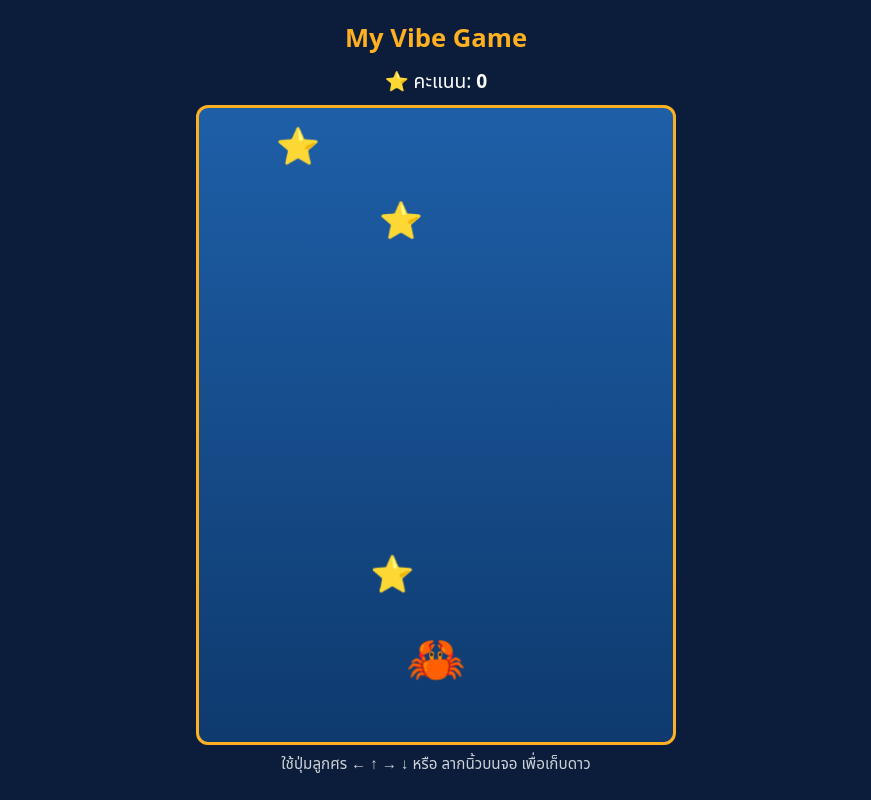
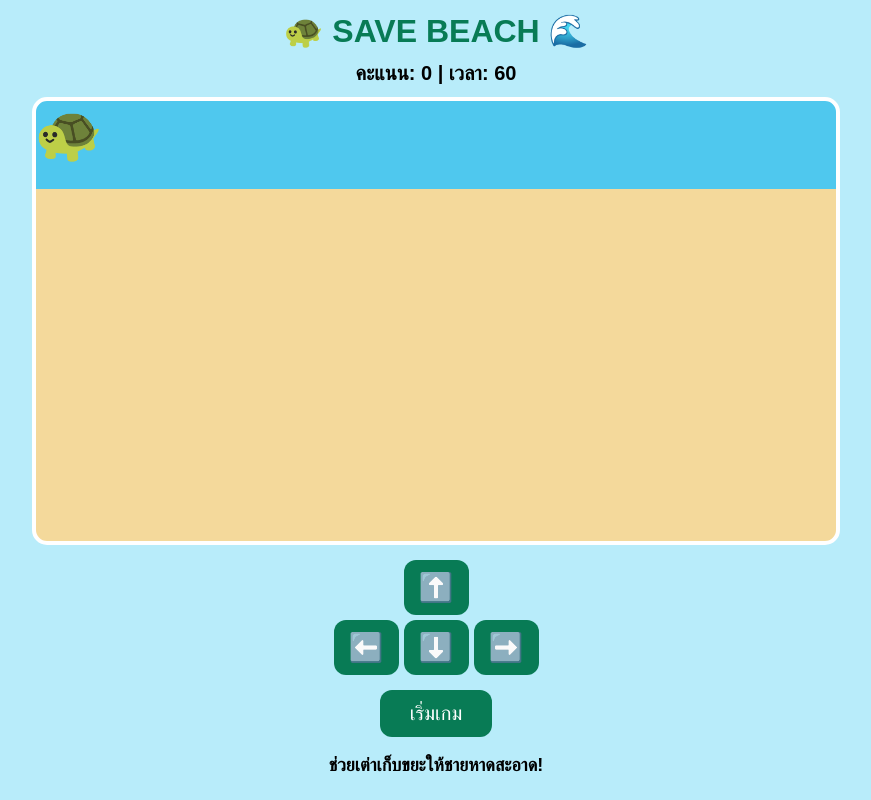
Before and after one commit to chocmatcha/nmachocchip, a plain HTML site: page index.html in a window 1280 px wide. Shown: the whole page, without its empty margins (204-1075 px from the left). Drawn offline with Linux system fonts and the light colour scheme.

Commit message:
change game

```diff
--- a/index.html
+++ b/index.html
@@ -1,139 +1,266 @@
+
 <!DOCTYPE html>
 <html lang="th">
 <head>
 <meta charset="UTF-8">
 <meta name="viewport" content="width=device-width, initial-scale=1.0">
-  <!-- 🎮 TODO: เปลี่ยนชื่อเกมของทีมตรงนี้ -->
-  <title>My Vibe Game</title>
+<title>SAVE BEACH</title>
+
 <style>
-    * { box-sizing: border-box; margin: 0; padding: 0; }
 body {
-      background: #0b1d3a;
-      color: #fff;
-      font-family: "Sarabun", "Noto Sans Thai", system-ui, sans-serif;
+    text-align: center;
+    font-family: Arial;
+    background: #b8ecfa;
+    margin: 0;
+}
+
+h1 {
+    color: #087b55;
+    margin: 12px;
+}
+
+#info {
+    font-size: 20px;
+    font-weight: bold;
+    margin: 12px;
+}
+
+#game {
+    width: 95vw;
+    max-width: 800px;
+    height: 55vh;
+    min-height: 350px;
+    max-height: 500px;
+    margin: auto;
+    position: relative;
+    overflow: hidden;
+    border: 4px solid white;
+    border-radius: 15px;
+    background: linear-gradient(
+        to bottom,
+        #4fc8ee 0%,
+        #4fc8ee 20%,
+        #f4d99b 20%,
+        #f4d99b 100%
+    );
+}
+
+#turtle {
+    position: absolute;
+    font-size: 55px;
+    width: 65px;
+    height: 65px;
     display: flex;
-      flex-direction: column;
+    justify-content: center;
     align-items: center;
-      min-height: 100vh;
-      padding: 12px;
-      touch-action: none; /* กันหน้าจอเลื่อนตอนลากนิ้วบนมือถือ */
+    z-index: 5;
 }
-    h1 { font-size: 1.6rem; margin: 8px 0; color: #ffb020; }
-    #hud { display: flex; gap: 24px; font-size: 1.2rem; margin-bottom: 8px; }
-    canvas {
-      background: linear-gradient(#1e5fa8, #0e3a6e);
-      border: 3px solid #ffb020;
+
+.trash {
+    position: absolute;
+    font-size: 27px;
+}
+
+#controls {
+    margin: 15px auto;
+    display: grid;
+    grid-template-columns: 65px 65px 65px;
+    grid-template-rows: 55px 55px;
+    gap: 5px;
+    justify-content: center;
+}
+
+.move {
+    background: #087b55;
+    color: white;
+    border: none;
     border-radius: 12px;
-      width: 100%;
-      max-width: 480px;
-      aspect-ratio: 3 / 4;
+    font-size: 28px;
+    touch-action: none;
 }
-    #help { margin-top: 8px; opacity: 0.8; font-size: 0.95rem; text-align: center; }
+
+.move:active {
+    background: #36a879;
+}
+
+#start {
+    padding: 12px 30px;
+    background: #087b55;
+    color: white;
+    border: none;
+    border-radius: 12px;
+    font-size: 20px;
+}
+
+#message {
+    font-weight: bold;
+    font-size: 18px;
+}
 </style>
 </head>
+
 <body>
-  <!-- 🎮 TODO: เปลี่ยนชื่อเกมของทีมตรงนี้ด้วย -->
-  <h1>My Vibe Game</h1>
-  <div id="hud">
-    <span>⭐ คะแนน: <b id="score">0</b></span>
+
+<h1>🐢 SAVE BEACH 🌊</h1>
+
+<div id="info">
+คะแนน: <span id="score">0</span>
+| เวลา: <span id="time">60</span>
 </div>
-  <canvas id="game" width="480" height="640"></canvas>
-  <p id="help">ใช้ปุ่มลูกศร ← ↑ → ↓ หรือ ลากนิ้วบนจอ เพื่อเก็บดาว</p>
+
+<div id="game">
+    <div id="turtle">🐢</div>
+</div>
+
+<div id="controls">
+    <div></div>
+    <button class="move" data-dir="up">⬆️</button>
+    <div></div>
+
+    <button class="move" data-dir="left">⬅️</button>
+    <button class="move" data-dir="down">⬇️</button>
+    <button class="move" data-dir="right">➡️</button>
+</div>
+
+<button id="start" onclick="startGame()">เริ่มเกม</button>
+
+<p id="message">ช่วยเต่าเก็บขยะให้ชายหาดสะอาด!</p>
 
 <script>
-    // =========================================================
-    // 1) ตั้งค่าเกม  (ลองแก้ตัวเลขตรงนี้ด้วยมือดูได้เลย!)
-    // =========================================================
-    const PLAYER_SPEED = 5;     // ความเร็วผู้เล่น
-    const STAR_COUNT   = 3;     // จำนวนดาวบนจอพร้อมกัน
-    const PLAYER_EMOJI = "🦀";  // ตัวละครผู้เล่น
-    const STAR_EMOJI   = "⭐";  // ของที่ต้องเก็บ
+const game = document.getElementById("game");
+const turtle = document.getElementById("turtle");
 
-    const canvas = document.getElementById("game");
-    const ctx = canvas.getContext("2d");
-    const scoreEl = document.getElementById("score");
+let x, y, score, time;
+let running = false;
+let trash = [];
+let timer;
+let moveInterval = null;
+let direction = null;
 
-    // =========================================================
-    // 2) ข้อมูลในเกม (state)
-    // =========================================================
-    let score = 0;
-    const player = { x: 240, y: 560, size: 48 };
-    let stars = [];
-    const keys = {};
+const size = 65;
 
-    function randomStar() {
-      return {
-        x: 30 + Math.random() * (canvas.width - 60),
-        y: 30 + Math.random() * (canvas.height - 160),
-        size: 36,
-      };
-    }
-    for (let i = 0; i < STAR_COUNT; i++) stars.push(randomStar());
+function createTrash() {
+    let item = document.createElement("div");
+    item.className = "trash";
 
-    // =========================================================
-    // 3) การควบคุม: คีย์บอร์ด + นิ้ว/เมาส์
-    // =========================================================
-    window.addEventListener("keydown", (e) => { keys[e.key] = true; });
-    window.addEventListener("keyup",   (e) => { keys[e.key] = false; });
+    let red = Math.random() < 0.2;
 
-    function moveToPointer(e) {
-      const rect = canvas.getBoundingClientRect();
-      player.x = ((e.clientX - rect.left) / rect.width) * canvas.width;
-      player.y = ((e.clientY - rect.top) / rect.height) * canvas.height;
-    }
-    canvas.addEventListener("pointerdown", moveToPointer);
-    canvas.addEventListener("pointermove", (e) => { if (e.buttons) moveToPointer(e); });
+    item.textContent = red ? "🔴" : "🗑️";
+    item.dataset.type = red ? "red" : "normal";
 
-    // =========================================================
-    // 4) อัปเดตเกมทุกเฟรม
-    // =========================================================
-    function update() {
-      if (keys["ArrowLeft"])  player.x -= PLAYER_SPEED;
-      if (keys["ArrowRight"]) player.x += PLAYER_SPEED;
-      if (keys["ArrowUp"])    player.y -= PLAYER_SPEED;
-      if (keys["ArrowDown"])  player.y += PLAYER_SPEED;
+    item.style.left = Math.random() *
+        (game.clientWidth - 35) + "px";
 
-      // ไม่ให้ผู้เล่นหลุดขอบจอ
-      player.x = Math.max(24, Math.min(canvas.width - 24, player.x));
-      player.y = Math.max(24, Math.min(canvas.height - 24, player.y));
+    item.style.top = (100 + Math.random() *
+        (game.clientHeight - 140)) + "px";
 
-      // ชนดาว = ได้คะแนน แล้วสุ่มดาวใหม่
-      stars.forEach((s, i) => {
-        const dist = Math.hypot(player.x - s.x, player.y - s.y);
-        if (dist < (player.size + s.size) / 2) {
-          score += 1;
-          scoreEl.textContent = score;
-          stars[i] = randomStar();
-        }
-      });
+    game.appendChild(item);
+    trash.push(item);
 }
 
-    // =========================================================
-    // 5) วาดทุกอย่างลงจอ
-    // =========================================================
-    function draw() {
-      ctx.clearRect(0, 0, canvas.width, canvas.height);
-      ctx.textAlign = "center";
-      ctx.textBaseline = "middle";
+function startGame() {
+    clearInterval(timer);
+    clearInterval(moveInterval);
 
-      stars.forEach((s) => {
-        ctx.font = s.size + "px serif";
-        ctx.fillText(STAR_EMOJI, s.x, s.y);
+    trash.forEach(t => t.remove());
+    trash = [];
+
+    score = 0;
+    time = 60;
+    x = 100;
+    y = 180;
+    running = true;
+
+    turtle.style.left = x + "px";
+    turtle.style.top = y + "px";
+
+    document.getElementById("score").textContent = score;
+    document.getElementById("time").textContent = time;
+    document.getElementById("message").textContent =
+        "แตะปุ่มลูกศรเพื่อบังคับเต่า!";
+
+    for (let i = 0; i < 15; i++) {
+        createTrash();
+    }
+
+    timer = setInterval(() => {
+        time--;
+        document.getElementById("time").textContent = time;
+
+        if (time <= 0) {
+            running = false;
+            clearInterval(timer);
+            clearInterval(moveInterval);
+            document.getElementById("message").textContent =
+                "🎉 หมดเวลา! คะแนนของคุณคือ " + score;
+        }
+    }, 1000);
+}
+
+function moveTurtle() {
+    if (!running || !direction) return;
+
+    if (direction === "up") y -= 5;
+    if (direction === "down") y += 5;
+    if (direction === "left") x -= 5;
+    if (direction === "right") x += 5;
+
+    x = Math.max(0, Math.min(game.clientWidth - size, x));
+    y = Math.max(70, Math.min(game.clientHeight - size, y));
+
+    turtle.style.left = x + "px";
+    turtle.style.top = y + "px";
+
+    collectTrash();
+}
+
+function collectTrash() {
+    let t = turtle.getBoundingClientRect();
+
+    for (let i = trash.length - 1; i >= 0; i--) {
+        let item = trash[i];
+        let r = item.getBoundingClientRect();
+
+        if (
+            t.left < r.right &&
+            t.right > r.left &&
+            t.top < r.bottom &&
+            t.bottom > r.top
+        ) {
+            score += item.dataset.type === "red" ? -1 : 1;
+
+            document.getElementById("score").textContent = score;
+
+            item.remove();
+            trash.splice(i, 1);
+            createTrash();
+        }
+    }
+}
+
+document.querySelectorAll(".move").forEach(button => {
+
+    button.addEventListener("pointerdown", e => {
+        e.preventDefault();
+        if (!running) return;
+
+        direction = button.dataset.dir;
+        clearInterval(moveInterval);
+
+        moveTurtle();
+        moveInterval = setInterval(moveTurtle, 30);
     });
 
-      ctx.font = player.size + "px serif";
-      ctx.fillText(PLAYER_EMOJI, player.x, player.y);
+    function stopMove() {
+        direction = null;
+        clearInterval(moveInterval);
     }
 
-    // =========================================================
-    // 6) Game loop: update → draw → วนซ้ำ ~60 ครั้ง/วินาที
-    // =========================================================
-    function loop() {
-      update();
-      draw();
-      requestAnimationFrame(loop);
-    }
-    loop();
+    button.addEventListener("pointerup", stopMove);
+    button.addEventListener("pointerleave", stopMove);
+    button.addEventListener("pointercancel", stopMove);
+});
 </script>
+
 </body>
 </html>
```
Lines whose indentation alone changed are shown as unchanged.
